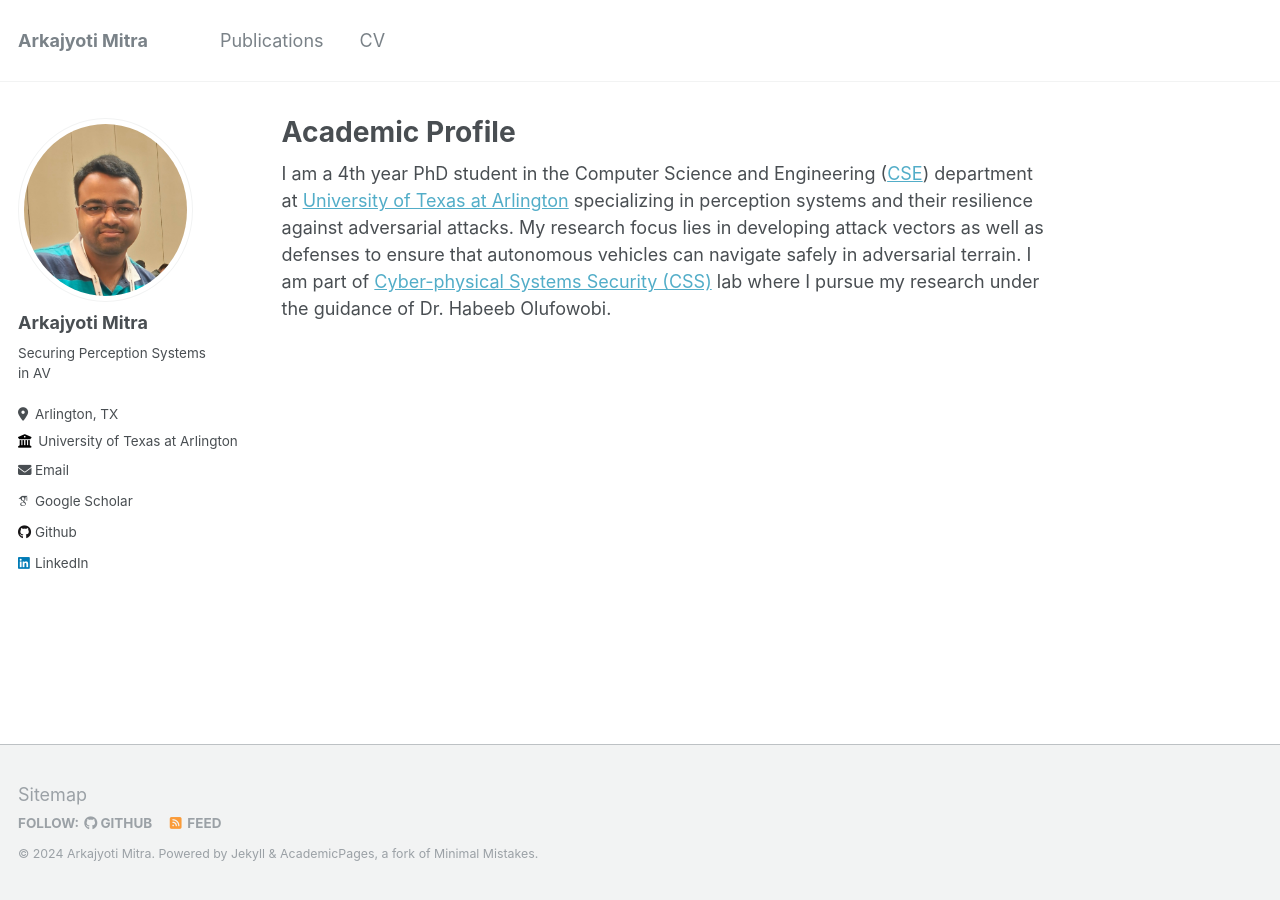
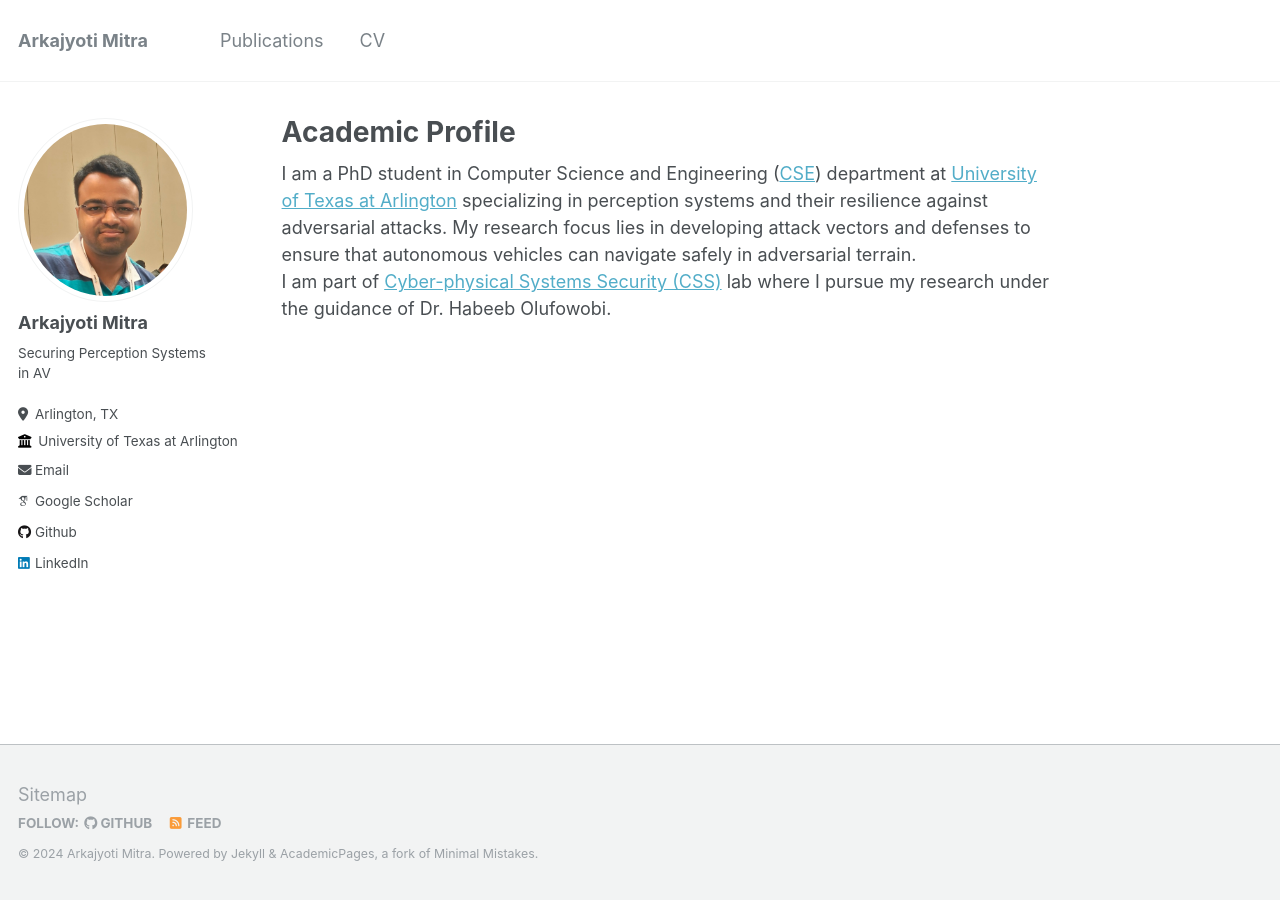
Before and after one commit to arkajyotimitra/arkajyotimitra.github.io, a Jekyll site: the page built from _pages/about.md, in a window 1280 px wide. Built offline with Jekyll 4.4.1, drawn with Linux system fonts in a browser that asks for light colours; some web fonts are replaced.

Commit message:
typo
fixing typo

```diff
--- a/_pages/about.md
+++ b/_pages/about.md
@@ -9,7 +9,7 @@ redirect_from:
 ---
 
 
-I am a 4th year PhD student in the Computer Science and Engineering ([CSE](https://www.uta.edu/academics/schools-colleges/engineering/academics/departments/cse)) department at [University of Texas at Arlington](https://www.uta.edu) specializing in perception systems and their resilience against adversarial attacks. My research focus lies in developing attack vectors as well as defenses to ensure that autonomous vehicles can navigate safely in adversarial terrain.
+I am a PhD student in Computer Science and Engineering ([CSE](https://www.uta.edu/academics/schools-colleges/engineering/academics/departments/cse)) department at [University of Texas at Arlington](https://www.uta.edu) specializing in perception systems and their resilience against adversarial attacks. My research focus lies in developing attack vectors and defenses to ensure that autonomous vehicles can navigate safely in adversarial terrain. <br />
 I am part of [Cyber-physical Systems Security (CSS)](https://csslab.uta.edu) lab where I pursue my research under the guidance of Dr. Habeeb Olufowobi.
 
 
```
Also changed, not shown: 1 other file.
